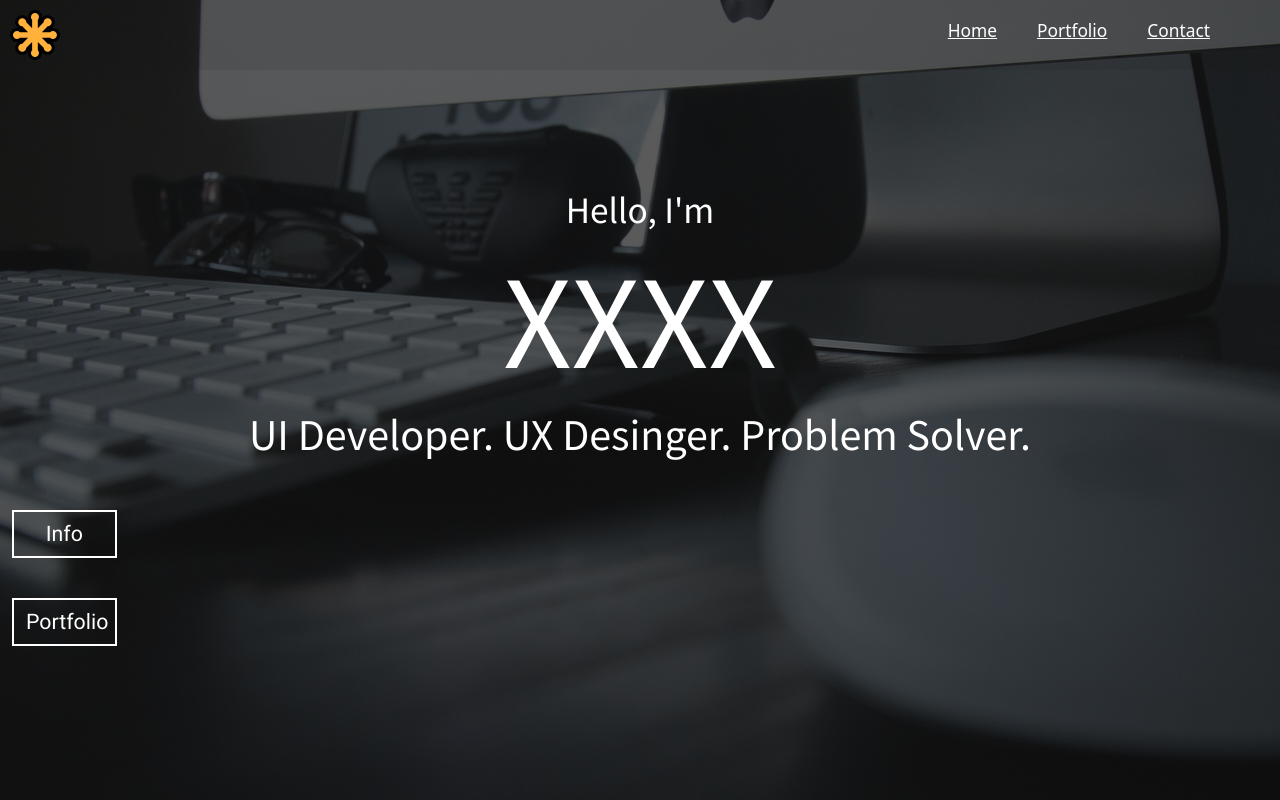
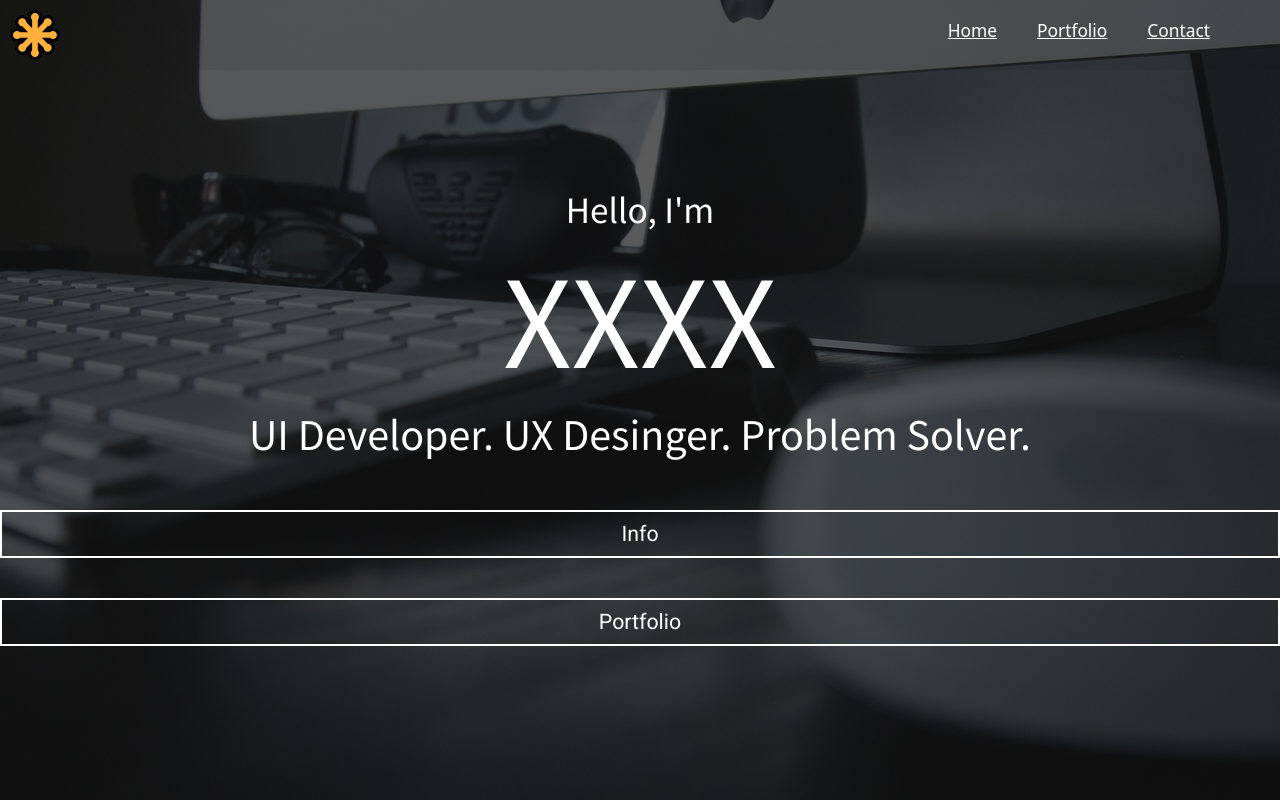
Before and after one commit to catalinuh/personal-website-evaluation, a React (Create React App) app: page / in a window 1280 px wide. Shown: the top 800 px of the page. Built offline with nearby package versions, Linux system fonts and the light colour scheme.

Commit message:
update: Modified JSX in Hero component

```diff
--- a/src/components/Hero.js
+++ b/src/components/Hero.js
@@ -1,8 +1,6 @@
 const Hero = () => {
   return (
     <div className="main">
-      <div className="container-fluid">
-        <div className="row">
       <div className="entry-banner text-center">
         <h1 id="hello">Hello, I'm</h1>
         <h1 id="name">XXXX</h1>
@@ -10,23 +8,15 @@ const Hero = () => {
           UI Developer. UX Desinger. Problem Solver.
         </h1>
       </div>
-        </div>
 
-        <div className="row text-center">
       <div className="banner-buttons">
-            <div className="col-sm-1 col-md-1 col-sm-offset-5 col-md-offset-5">
         <a className="btn btn-default btn-border" href="#about">
           Info
         </a>
-            </div>
 
-            <div className="col-sm-1 col-md-1">
         <a className="btn btn-default btn-border" href="#projects">
           Portfolio
         </a>
-            </div>
-          </div>
-        </div>
       </div>
     </div>
   );
```
Lines whose indentation alone changed are shown as unchanged.
